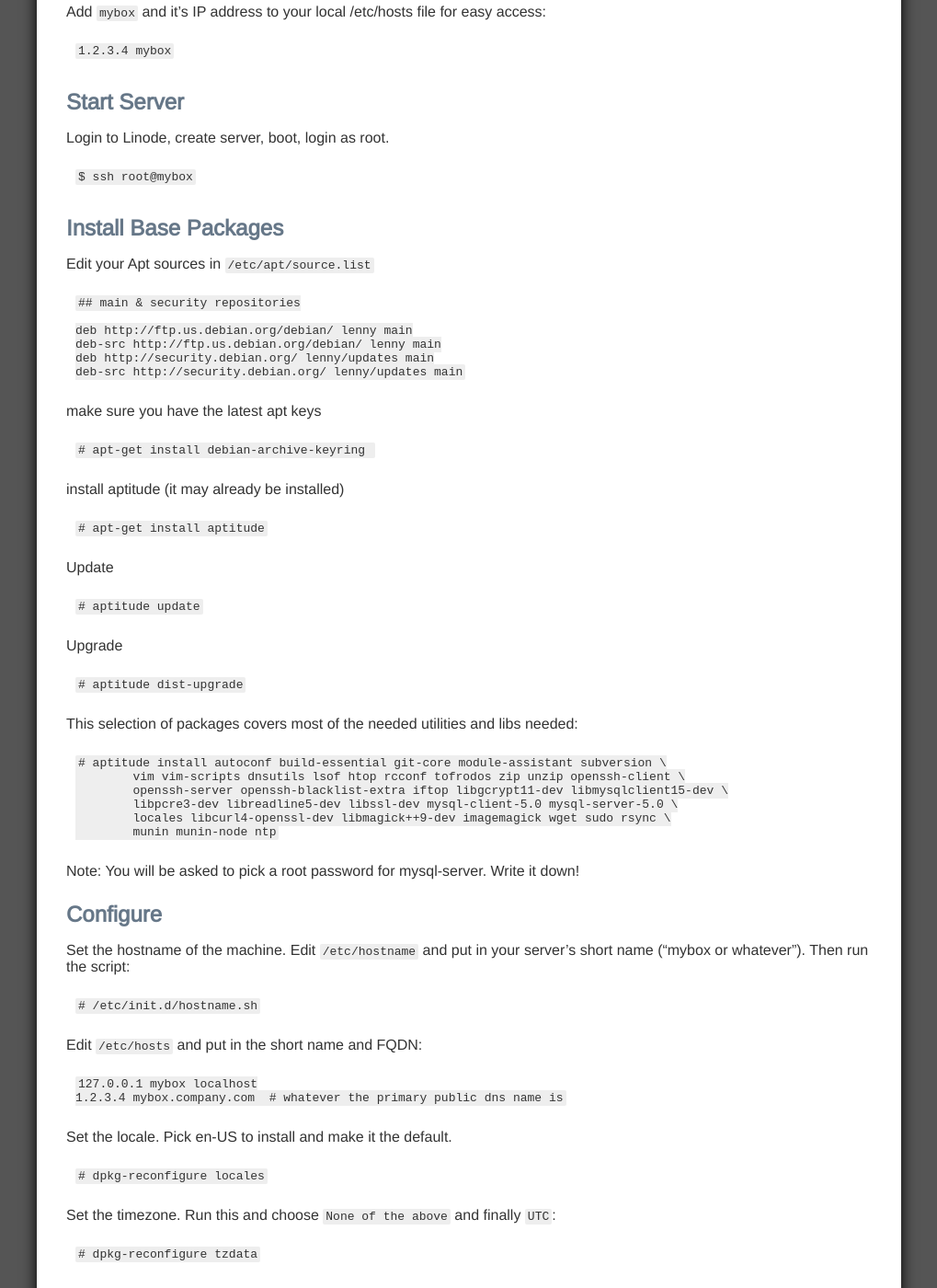
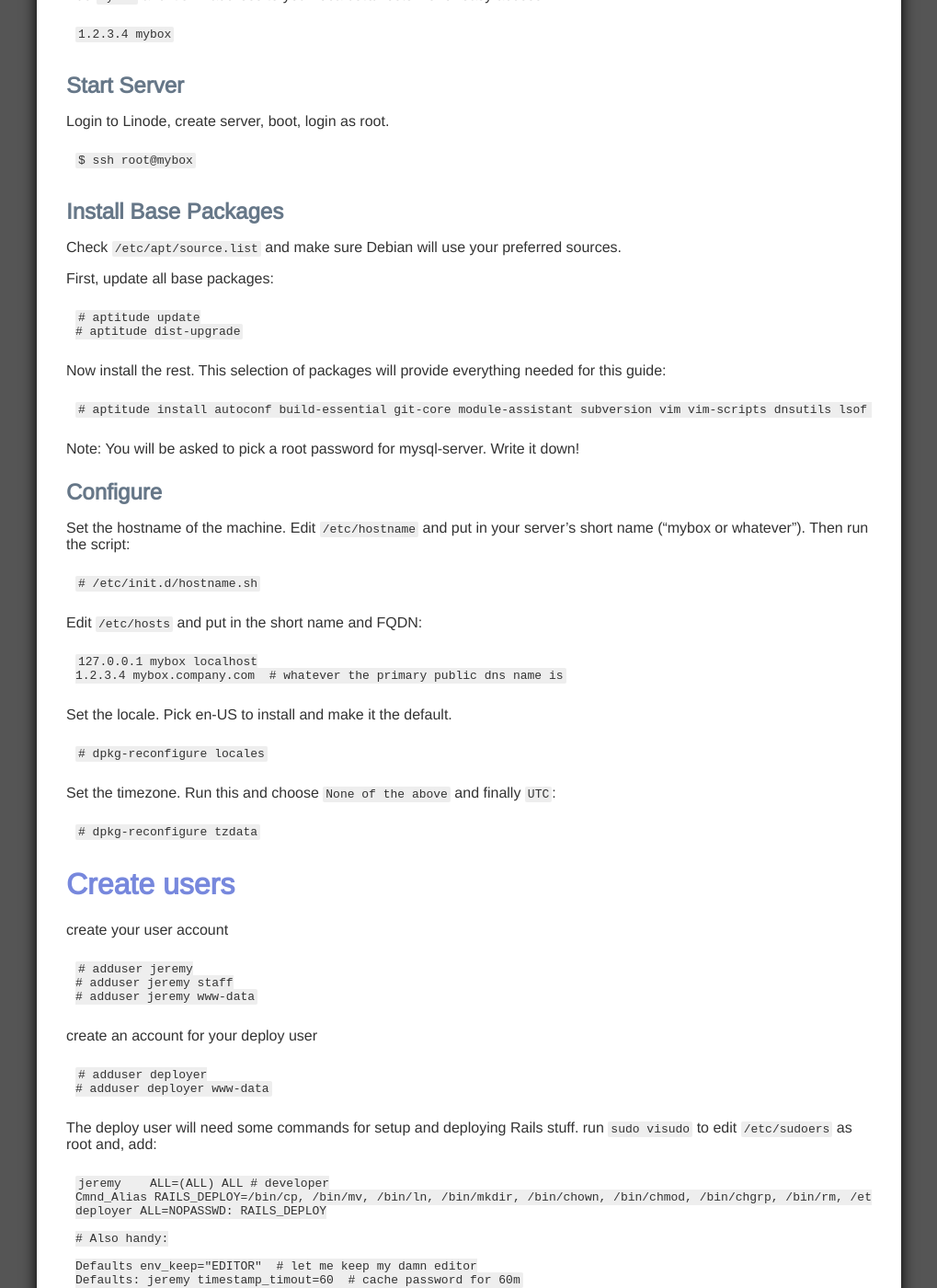
Before and after one commit to foz/foz.github.com, a Jekyll site: the page built from debian-rails-setup.md, in a window 1280 px wide and 1400 px high, scrolled down 745 px. Shown: the whole window at 92% size, without its empty margins (130-1149 px from the left). Built offline with Jekyll 4.4.1, drawn with Linux system fonts in a browser that asks for light colours; Markdown is read by kramdown in place of the engine named in the settings; some of the changed text lies outside the part shown.

Commit message:
adjust for deb squeeze, misc edits

```diff
--- a/debian-rails-setup.md
+++ b/debian-rails-setup.md
@@ -5,9 +5,9 @@
 ---
 # Debian Rails setup
 
-This rough guide is based on the process taken to set up Rails hosting at Linode several times. The basic setup is always using:
+This rough guide is based on the process taken to set up Rails hosting at Linode several times. The basic setup:
 
-* Linode Debian 5.0 (Lenny) VM
+* Linode Debian 6.0 (Squeeze)
 * Ruby on Rails
 * Passenger/Nginx
 * Ruby Enterprise Edition
@@ -43,39 +43,16 @@
 
 ## Install Base Packages
 
-Edit your Apt sources in `/etc/apt/source.list`
+Check `/etc/apt/source.list` and make sure Debian will use your preferred sources.
 
-	## main & security repositories
-
-	deb http://ftp.us.debian.org/debian/ lenny main
-	deb-src http://ftp.us.debian.org/debian/ lenny main
-	deb http://security.debian.org/ lenny/updates main
-	deb-src http://security.debian.org/ lenny/updates main
-
-make sure you have the latest apt keys
-
-	# apt-get install debian-archive-keyring
-
-install aptitude (it may already be installed)
-
-	# apt-get install aptitude
-
-Update
+First, update all base packages:
 
 	# aptitude update
-
-Upgrade
-
 	# aptitude dist-upgrade
 
-This selection of packages covers most of the needed utilities and libs needed:
+Now install the rest. This selection of packages will provide everything needed for this guide:
 
-	# aptitude install autoconf build-essential git-core module-assistant subversion \
-		vim vim-scripts dnsutils lsof htop rcconf tofrodos zip unzip openssh-client \
-		openssh-server openssh-blacklist-extra iftop libgcrypt11-dev libmysqlclient15-dev \
-		libpcre3-dev libreadline5-dev libssl-dev mysql-client-5.0 mysql-server-5.0 \
-		locales libcurl4-openssl-dev libmagick++9-dev imagemagick wget sudo rsync \
-		munin munin-node ntp
+	# aptitude install autoconf build-essential git-core module-assistant subversion vim vim-scripts dnsutils lsof htop rcconf tofrodos zip unzip openssh-client openssh-server openssh-blacklist-extra iftop libgcrypt11-dev libmysqlclient15-dev libpcre3-dev libreadline5-dev libssl-dev mysql-client-5.0 mysql-server-5.0 locales libcurl4-openssl-dev libmagick++9-dev imagemagick wget sudo rsync munin munin-node ntp
 
 Note: You will be asked to pick a root password for mysql-server. Write it down!
 
```
